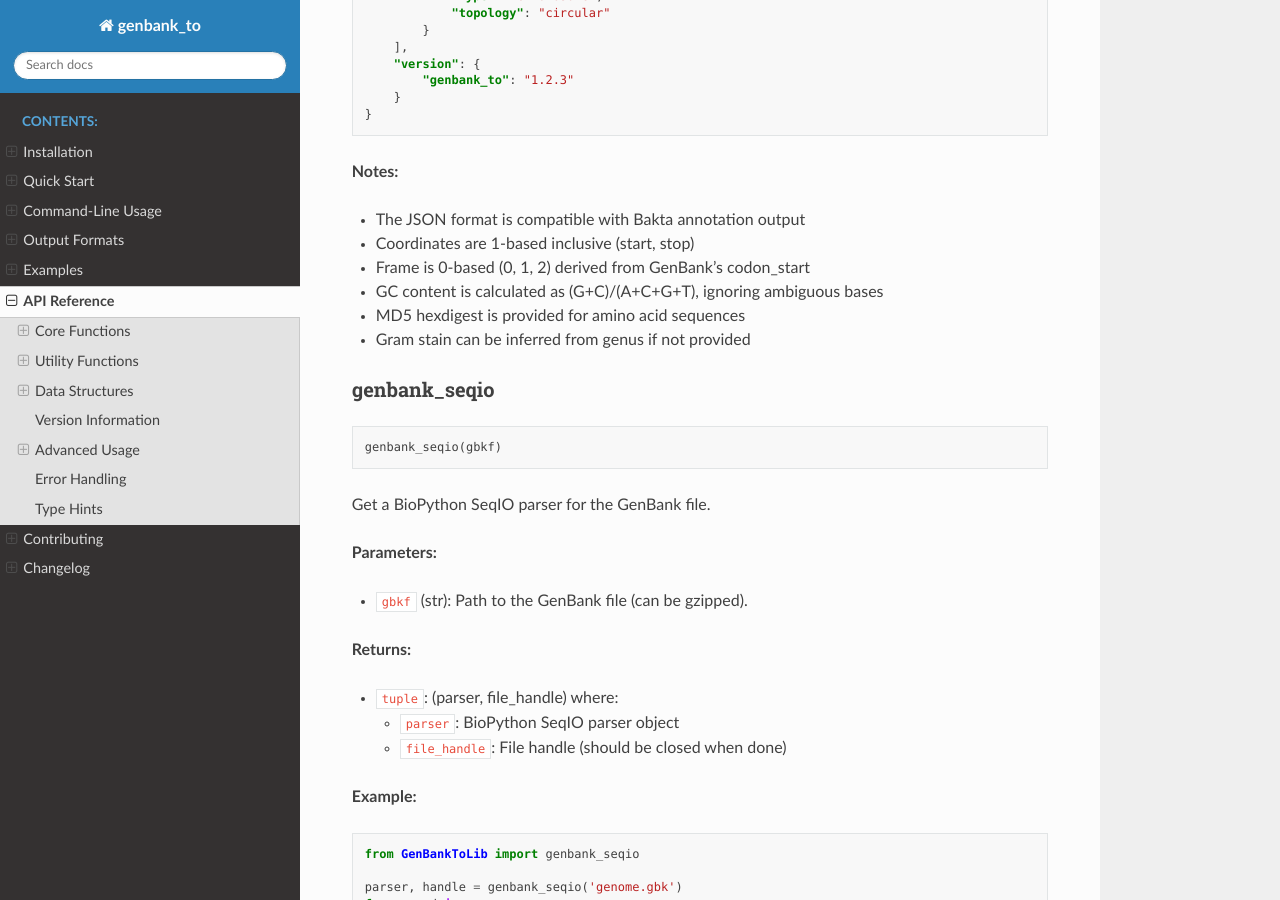
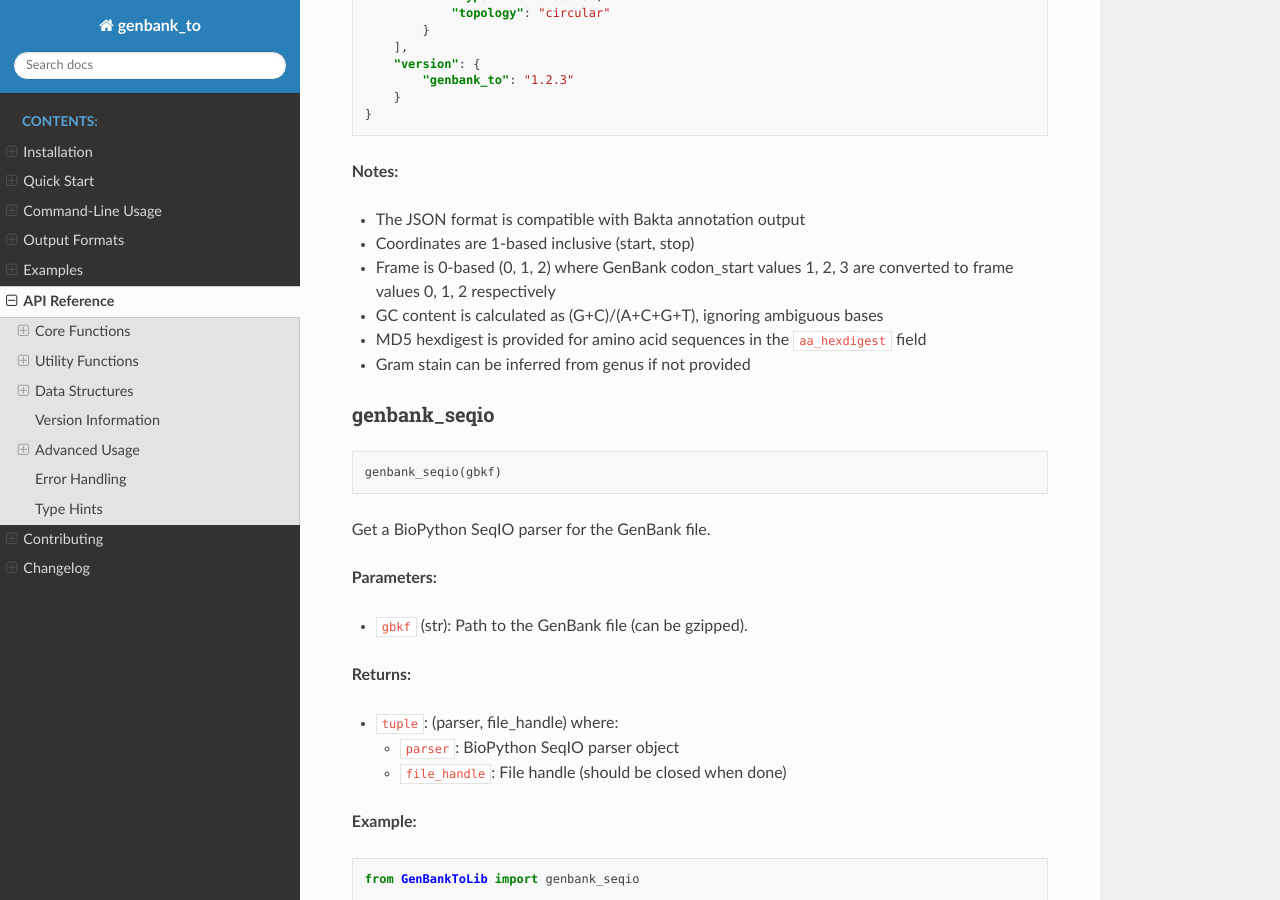
Before and after one commit to linsalrob/genbank_to, a Sphinx documentation site: the page built from docs/api.rst, in a window 1280 px wide and 900 px high, scrolled down 7458 px. Built offline with Sphinx 7.4.7 and the Read the Docs theme 3.1.0, drawn with Linux system fonts in a browser that asks for light colours; some of the changed text lies outside the part shown.

Commit message:
Address code review feedback: fix import ordering and improve clarity
Co-authored-by: linsalrob <836231+linsalrob@users.noreply.github.com>

```diff
--- a/docs/api.rst
+++ b/docs/api.rst
@@ -14,8 +14,8 @@ This page documents the Python library API for genbank_to. All functions can be
        genbank_to_gff,
        genbank_to_phage_finder,
        genbank_to_amrfinder,
-       genbank_to_json,
-       genbank_seqio
+       genbank_seqio,
+       genbank_to_json
    )
 
 Core Functions
@@ -385,9 +385,9 @@ The output JSON contains the following structure:
 
 - The JSON format is compatible with Bakta annotation output
 - Coordinates are 1-based inclusive (start, stop)
-- Frame is 0-based (0, 1, 2) derived from GenBank's codon_start
+- Frame is 0-based (0, 1, 2) where GenBank codon_start values 1, 2, 3 are converted to frame values 0, 1, 2 respectively
 - GC content is calculated as (G+C)/(A+C+G+T), ignoring ambiguous bases
-- MD5 hexdigest is provided for amino acid sequences
+- MD5 hexdigest is provided for amino acid sequences in the ``aa_hexdigest`` field
 - Gram stain can be inferred from genus if not provided
 
 genbank_seqio
```
